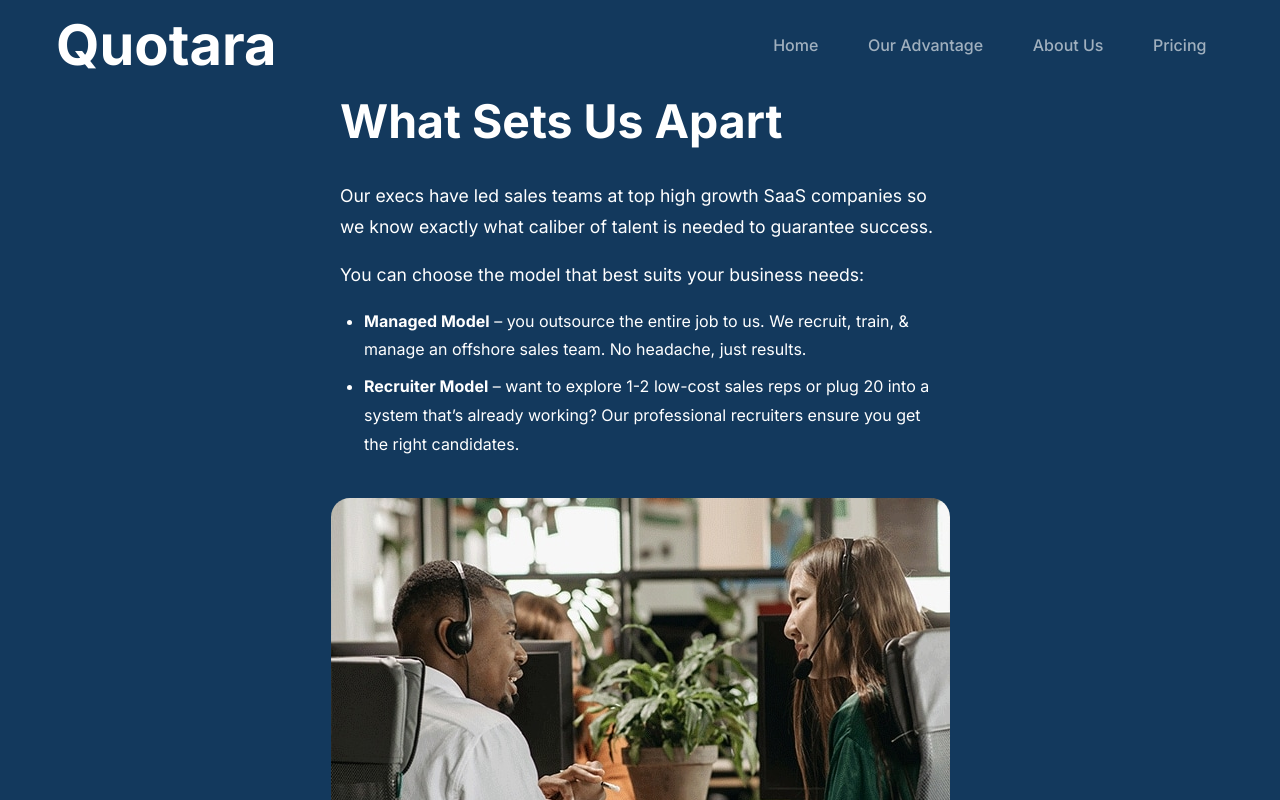
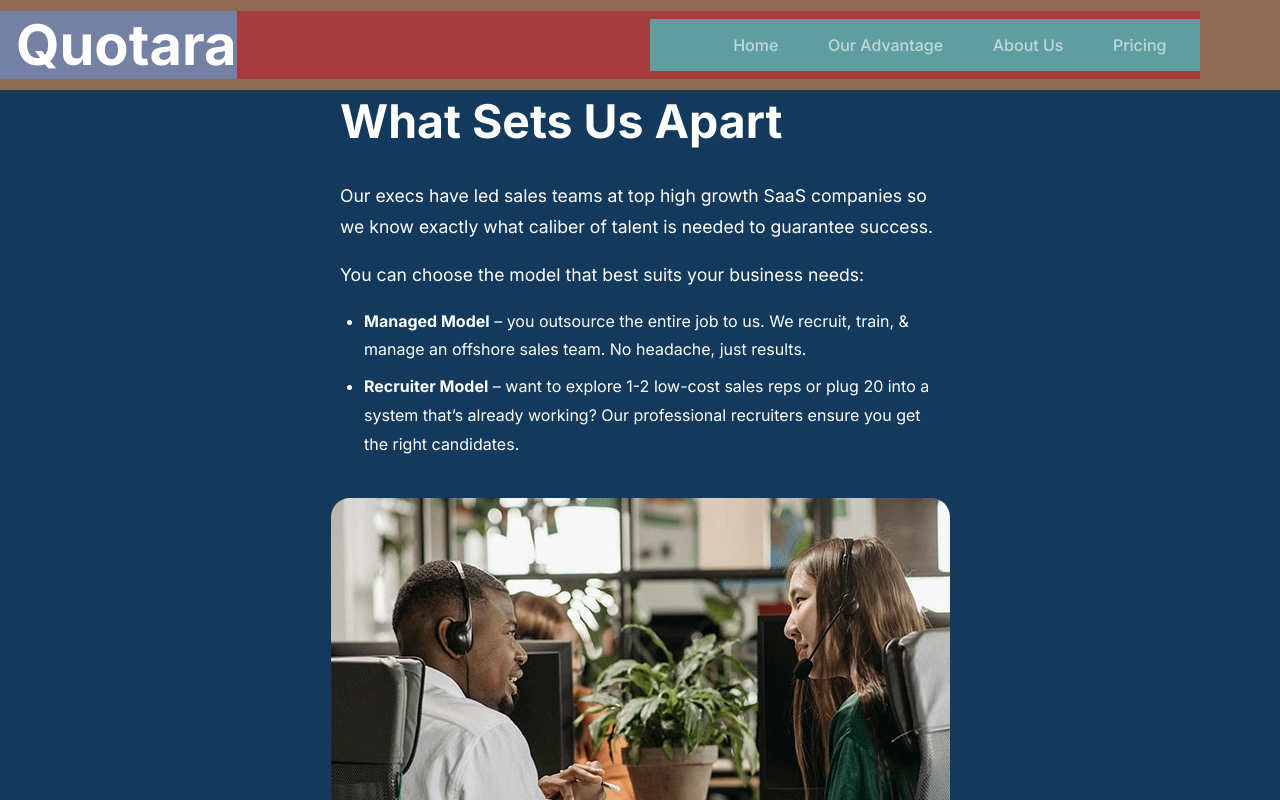
Before and after one commit to KryptonZen/Quotara, a React (Vite) app: page /Quotara/OurAdvantage in a window 1280 px wide. Shown: the top 800 px of the page. Built offline with nearby package versions, Linux system fonts and the light colour scheme.

Commit message:
add: syncing

```diff
--- a/src/components/navbar/Navbar.css
+++ b/src/components/navbar/Navbar.css
@@ -4,8 +4,8 @@
     width: 100vw;
     min-width: 344px;
     height: 90px;
-    background-color: #13395D;
-    /* background-color: #5d3113; */
+    /* background-color: #13395D; */
+    background-color: #8e6c56;
     display: flex;
     align-items: center;
     position: relative;
@@ -17,20 +17,23 @@
 }
 
 .NavDiv {
+    /* color: aquamarine; */
+    overflow: hidden;
     width: 100vw;
     max-width: 1200px;
+    /* height: 100%; */
     /* min-width: 500px; */
-    margin: auto;
+    /* margin: auto; */
     display: flex;
     justify-content: space-between;
-    /* background-color: rgb(164, 62, 62); */
+    background-color: rgb(164, 62, 62);
     align-items: center;
 }
 
 .Logo {
     font-size: 3.5rem;
     font-weight: 700;
-    /* background-color: rgb(165, 117, 117); */
+    background-color: rgb(117, 128, 165);
     padding-left: 1rem;
     text-decoration: none;
     color: white;
@@ -38,7 +41,7 @@
 
 .NavLinks {
     width: 550px;
-    /* background-color: cadetblue; */
+    background-color: cadetblue;
     display: flex;
     justify-content: space-evenly;
 }
@@ -61,7 +64,8 @@
 @media (max-width: 670px) {.NavLinks {display: none;}}
 
 .BarsButton {
-    background-color: transparent;
+    /* background-color: transparent; */
+    background-color: rgb(255, 194, 71);
     color: white;
     /* border: 1px solid white; */
     border: none;
```
